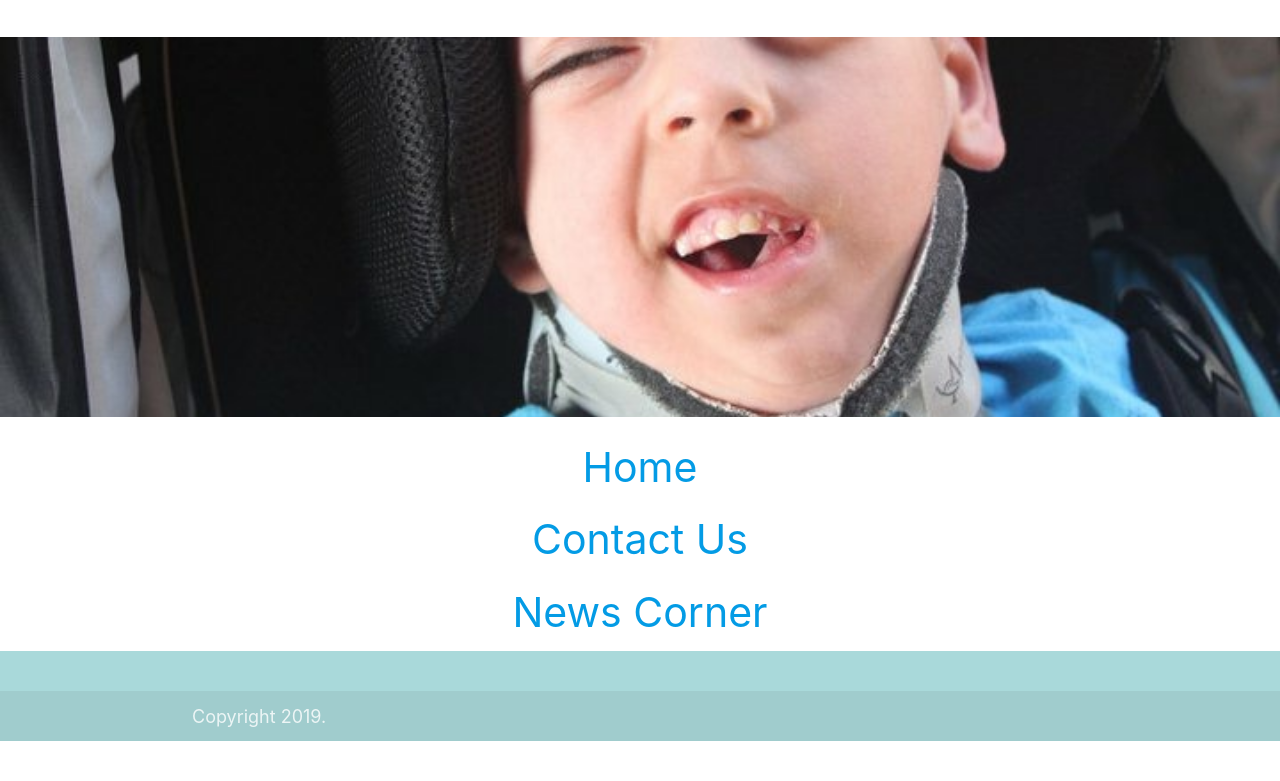
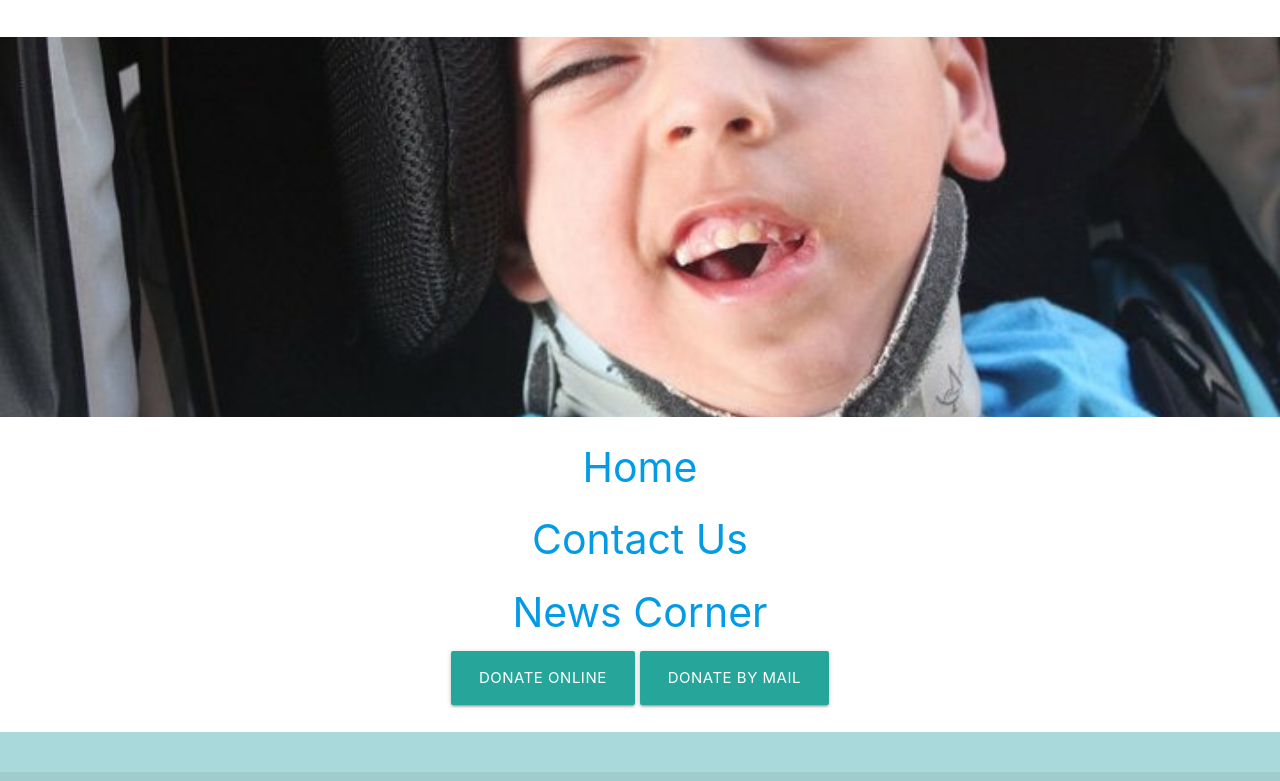
Before and after one commit to DFabry14/ACC, a website: page thanks.html in a window 1280 px wide. Shown: the part 2000-2781 px from the top of the page. Before the commit the page ends 2741 px from the top, so only its background shows below. Drawn offline with nearby package versions, Linux system fonts and the light colour scheme.

```diff
--- a/index.html
+++ b/index.html
@@ -33,8 +33,12 @@
 
     <div class="container">
         <div class="section row center">
-            <h1 class="header center teal-text text-lighten-2 headline" style="border-bottom:-200px;">WELCOME TO</h1>
+            <h1 class="header center teal-text text-lighten-2 headline" style="border-bottom:-200px; margin-top: 10px;">WELCOME TO</h1>
             <img class="row center logo" src="./Images/logo2.png" alt="logo">
+            <br>
+            <script
+            type="text/javascript"> var JFL_91364723097159 = new JotformFeedback({ formId: '91364723097159', base: 'https://form.jotform.com/', windowTitle: 'Email Collection', background: '#A9D9DA', fontColor: '#FFFFFF', type: '0', height: 500, width: 700, openOnLoad: false }); </script>
+        <a class="btn-large lightbox-91364723097159" > Sign Up For Event Updates Here </a>
         </div>
     </div>
     <div id="index-banner" class="parallax-container">
@@ -55,6 +59,7 @@
                             id="download-button" class="waves-effect waves-light btn-large" target="_blank">Donate
                             Online</a>
                         <a class="waves-effect waves-light btn-large modal-trigger" href="#modal1">Donate By Mail</a>
+                        <script src="https://form.jotform.com/static/feedback2.js" type="text/javascript"></script>
                         <br>
                         <h3><i class="mdi-content-send brown-text"></i></h3>
                         <h4>About Aaron's Coffee Corner</h4>
@@ -270,7 +275,9 @@
                     <script src="https://form.jotform.com/static/feedback2.js" type="text/javascript"></script>
                     <script
                         type="text/javascript"> var JFL_91364723097159 = new JotformFeedback({ formId: '91364723097159', base: 'https://form.jotform.com/', windowTitle: '', background: '#A9D9DA', fontColor: '#FFFFFF', type: 'false', height: 500, width: 700, openOnLoad: false }); </script>
-                    <a class="lightbox-91364723097159" > <h4 style="cursor: pointer">Sign Up For Updates! </h4></a>
+                    <a class="lightbox-91364723097159">
+                        <h4 style="cursor: pointer">Sign Up For Updates! </h4>
+                    </a>
                     <a href="./contact.html">
                         <h4 class="center light">Contact Us</h4>
                     </a>
@@ -280,6 +287,12 @@
                     <a href="./thanks.html">
                         <h4 class="center light">Gratitude</h4>
                     </a>
+                    <a href="https://secure3.convio.net/cmf/site/Donation2?idb=301394038&df_id=12064&12064.donation=form1&FR_ID=1720&mfc_pref=T&PROXY_ID=1967873&PROXY_TYPE=20"
+                        id="download-button" class="waves-effect waves-light btn-large" target="_blank">Donate
+                        Online</a>
+                    <a class="waves-effect waves-light btn-large modal-trigger" href="#modal1">Donate By Mail</a>
+                    <br>
+                    <br>
                 </div>
             </div>
         </div>
@@ -310,7 +323,6 @@
             </div>
         </div>
 
-
         <!--  Scripts-->
         <script src="https://code.jquery.com/jquery-3.4.1.js"
             integrity="sha256-WpOohJOqMqqyKL9FccASB9O0KwACQJpFTUBLTYOVvVU=" crossorigin="anonymous"></script>
--- a/thanks.html
+++ b/thanks.html
@@ -113,6 +113,12 @@
             <a href="./news.html">
                 <h4 class="center light">News Corner</h4>
             </a>
+            <a href="https://secure3.convio.net/cmf/site/Donation2?idb=301394038&df_id=12064&12064.donation=form1&FR_ID=1720&mfc_pref=T&PROXY_ID=1967873&PROXY_TYPE=20"
+                id="download-button" class="waves-effect waves-light btn-large" target="_blank">Donate
+                Online</a>
+            <a class="waves-effect waves-light btn-large modal-trigger" href="#modal1">Donate By Mail</a>
+            <br>
+            <br>
         </div>
     </div>
 
```
Also changed, not shown: contact.html (+6 -1 lines), news.html (+6 -0 lines).
